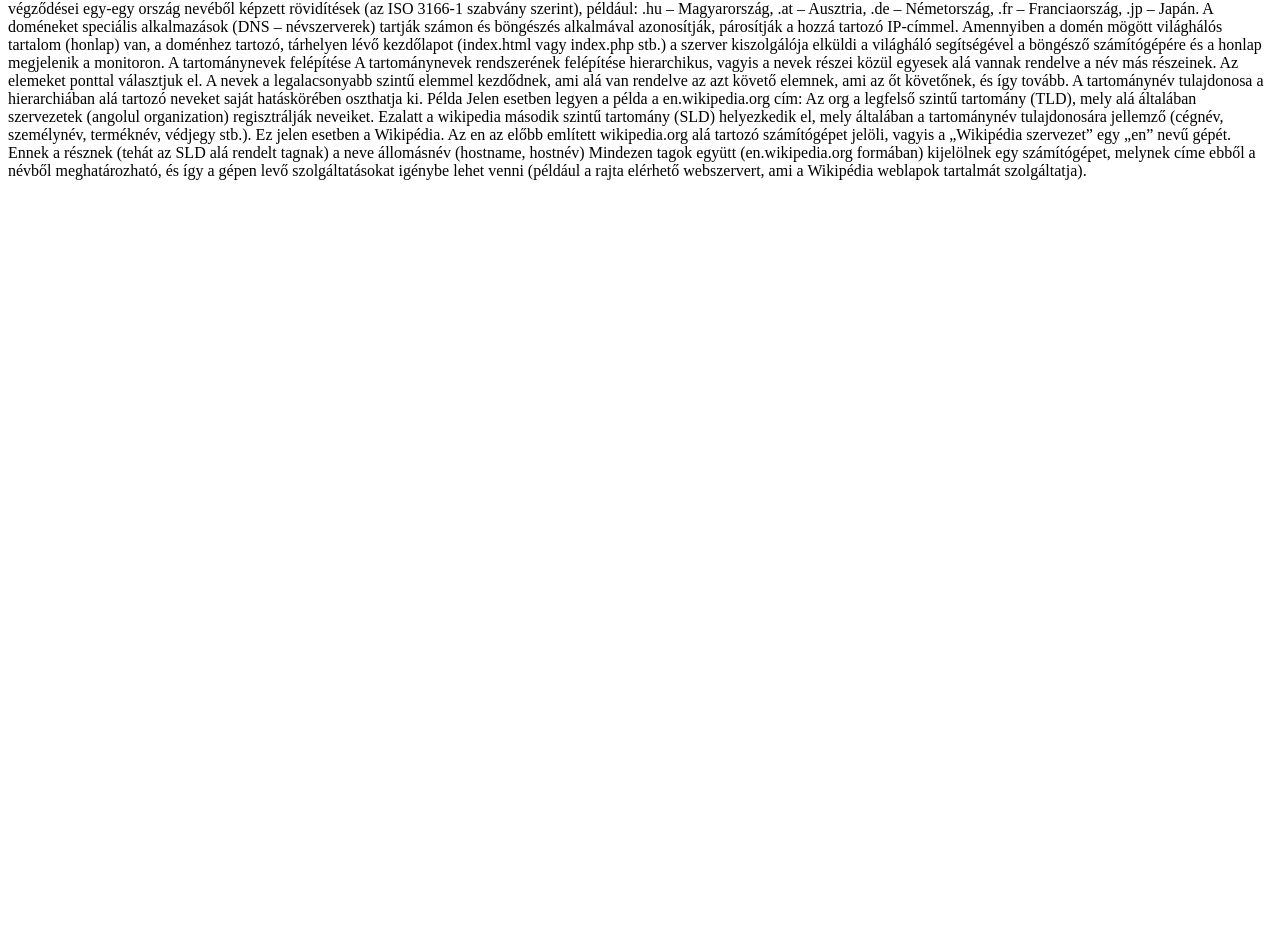
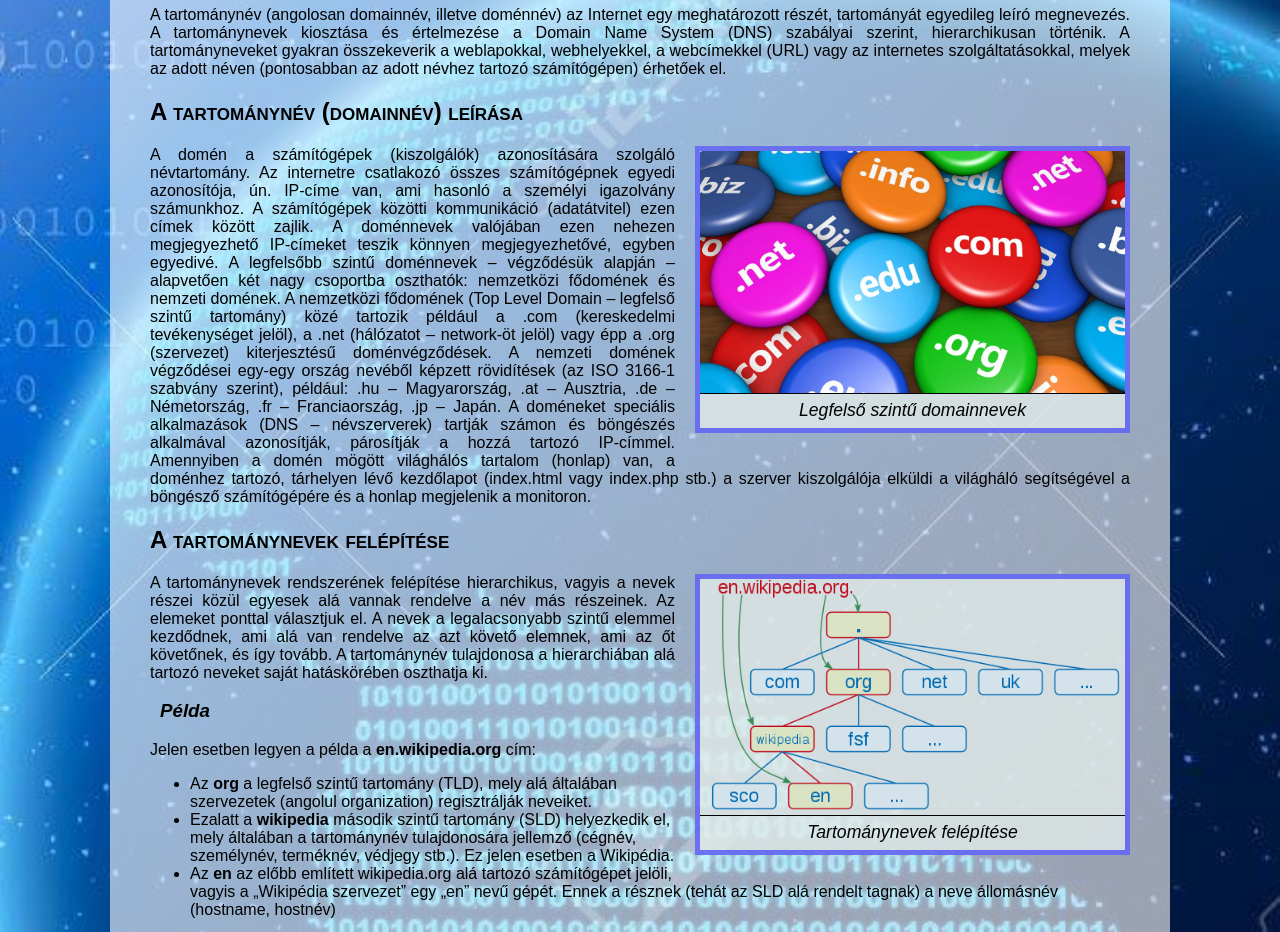
Before and after one commit to nagy2027/tartomanynev, a plain HTML site: page index.html in a window 1280 px wide. Shown: the part 134-1066 px from the top of the page. Before the commit the page ends 800 px from the top, so only its background shows below. Drawn offline with Linux system fonts and the light colour scheme.

Commit message:
tartomanynev veglegesallapot

```diff
--- a/index.html
+++ b/index.html
@@ -1,32 +1,71 @@
 <!DOCTYPE html>
-<html>
+<html lang="hu">
 
 <head>
+  <meta charset="utf-8">
+  <title>A tartománynév</title>
+  <link rel="stylesheet" href="styles.css">
 </head>
 
 <body>
-  <div>
-    A tartománynév
+  <div id="tartalom">
+    <h1>A tartománynév<a href="https://hu.wikipedia.org/wiki/Tartománynév" target="_blank">*</a></h1>
 
-    A tartománynév (angolosan domainnév, illetve doménnév) az Internet egy meghatározott részét, tartományát egyedileg leíró megnevezés. A tartománynevek kiosztása és értelmezése a Domain Name System (DNS) szabályai szerint, hierarchikusan történik. A tartományneveket gyakran összekeverik a weblapokkal, webhelyekkel, a webcímekkel (URL) vagy az internetes szolgáltatásokkal, melyek az adott néven (pontosabban az adott névhez tartozó számítógépen) érhetőek el.
+    <p>A tartománynév (angolosan domainnév, illetve doménnév) az Internet egy meghatározott részét, tartományát
+      egyedileg leíró megnevezés. A tartománynevek kiosztása és értelmezése a Domain Name System (DNS) szabályai
+      szerint, hierarchikusan történik. A tartományneveket gyakran összekeverik a weblapokkal, webhelyekkel, a
+      webcímekkel (URL) vagy az internetes szolgáltatásokkal, melyek az adott néven (pontosabban az adott névhez tartozó
+      számítógépen) érhetőek el.</p>
 
-    A tartománynév (domainnév) leírása
+    <h2>A tartománynév (domainnév) leírása</h2>
 
-    A domén a számítógépek (kiszolgálók) azonosítására szolgáló névtartomány. Az internetre csatlakozó összes számítógépnek egyedi azonosítója, ún. IP-címe van, ami hasonló a személyi igazolvány számunkhoz. A számítógépek közötti kommunikáció (adatátvitel) ezen címek között zajlik. A doménnevek valójában ezen nehezen megjegyezhető IP-címeket teszik könnyen megjegyezhetővé, egyben egyedivé. A legfelsőbb szintű doménnevek – végződésük alapján – alapvetően két nagy csoportba oszthatók: nemzetközi fődomének és nemzeti domének. A nemzetközi fődomének (Top Level Domain – legfelső szintű tartomány) közé tartozik például a .com (kereskedelmi tevékenységet jelöl), a .net (hálózatot – network-öt jelöl) vagy épp a .org (szervezet) kiterjesztésű doménvégződések. A nemzeti domének végződései egy-egy ország nevéből képzett rövidítések (az ISO 3166-1 szabvány szerint), például: .hu – Magyarország, .at – Ausztria, .de – Németország, .fr – Franciaország, .jp – Japán. A doméneket speciális alkalmazások (DNS – névszerverek) tartják számon és böngészés alkalmával azonosítják, párosítják a hozzá tartozó IP-címmel. Amennyiben a domén mögött világhálós tartalom (honlap) van, a doménhez tartozó, tárhelyen lévő kezdőlapot (index.html vagy index.php stb.) a szerver kiszolgálója elküldi a világháló segítségével a böngésző számítógépére és a honlap megjelenik a monitoron.
+    <div class="kepkeret">
+      <img src="tld.jpg" alt="Legfelső szintű domainnevek" title="Legfelső szintű domainnevek">
+      <p class="kepfelirat">Legfelső szintű domainnevek</p>
+    </div>
 
-    A tartománynevek felépítése
+    <p>A domén a számítógépek (kiszolgálók) azonosítására szolgáló névtartomány. Az internetre csatlakozó összes
+      számítógépnek egyedi azonosítója, ún. IP-címe van, ami hasonló a személyi igazolvány számunkhoz. A számítógépek
+      közötti kommunikáció (adatátvitel) ezen címek között zajlik. A doménnevek valójában ezen nehezen megjegyezhető
+      IP-címeket teszik könnyen megjegyezhetővé, egyben egyedivé. A legfelsőbb szintű doménnevek – végződésük alapján –
+      alapvetően két nagy csoportba oszthatók: nemzetközi fődomének és nemzeti domének. A nemzetközi fődomének (Top
+      Level Domain – legfelső szintű tartomány) közé tartozik például a .com (kereskedelmi tevékenységet jelöl), a .net
+      (hálózatot – network-öt jelöl) vagy épp a .org (szervezet) kiterjesztésű doménvégződések. A nemzeti domének
+      végződései egy-egy ország nevéből képzett rövidítések (az ISO 3166-1 szabvány szerint), például: .hu –
+      Magyarország, .at – Ausztria, .de – Németország, .fr – Franciaország, .jp – Japán. A doméneket speciális
+      alkalmazások (DNS – névszerverek) tartják számon és böngészés alkalmával azonosítják, párosítják a hozzá tartozó
+      IP-címmel. Amennyiben a domén mögött világhálós tartalom (honlap) van, a doménhez tartozó, tárhelyen lévő
+      kezdőlapot (index.html vagy index.php stb.) a szerver kiszolgálója elküldi a világháló segítségével a böngésző
+      számítógépére és a honlap megjelenik a monitoron.</p>
 
-    A tartománynevek rendszerének felépítése hierarchikus, vagyis a nevek részei közül egyesek alá vannak rendelve a név más részeinek. Az elemeket ponttal választjuk el. A nevek a legalacsonyabb szintű elemmel kezdődnek, ami alá van rendelve az azt követő elemnek, ami az őt követőnek, és így tovább. A tartománynév tulajdonosa a hierarchiában alá tartozó neveket saját hatáskörében oszthatja ki.
+    <h2>A tartománynevek felépítése</h2>
 
-    Példa
+    <div class="kepkeret">
+      <img src="felepites.png" alt="Tartománynevek felépítése" title="Tartománynevek felépítése">
+      <p class="kepfelirat">Tartománynevek felépítése</p>
+    </div>
 
-    Jelen esetben legyen a példa a en.wikipedia.org cím:
+    <p>A tartománynevek rendszerének felépítése hierarchikus, vagyis a nevek részei közül egyesek alá vannak rendelve a
+      név más részeinek. Az elemeket ponttal választjuk el. A nevek a legalacsonyabb szintű elemmel kezdődnek, ami alá
+      van rendelve az azt követő elemnek, ami az őt követőnek, és így tovább. A tartománynév tulajdonosa a hierarchiában
+      alá tartozó neveket saját hatáskörében oszthatja ki.</p>
 
-    Az org a legfelső szintű tartomány (TLD), mely alá általában szervezetek (angolul organization) regisztrálják neveiket.
-    Ezalatt a wikipedia második szintű tartomány (SLD) helyezkedik el, mely általában a tartománynév tulajdonosára jellemző (cégnév, személynév, terméknév, védjegy stb.). Ez jelen esetben a Wikipédia.
-    Az en az előbb említett wikipedia.org alá tartozó számítógépet jelöli, vagyis a „Wikipédia szervezet” egy „en” nevű gépét. Ennek a résznek (tehát az SLD alá rendelt tagnak) a neve állomásnév (hostname, hostnév)
+    <h3>Példa</h3>
 
-    Mindezen tagok együtt (en.wikipedia.org formában) kijelölnek egy számítógépet, melynek címe ebből a névből meghatározható, és így a gépen levő szolgáltatásokat igénybe lehet venni (például a rajta elérhető webszervert, ami a Wikipédia weblapok tartalmát szolgáltatja).
+    <p>Jelen esetben legyen a példa a <span class="kiemelt">en.wikipedia.org</span> cím:</p>
+
+    <ul>
+      <li>Az <span class="kiemelt">org</span> a legfelső szintű tartomány (TLD), mely alá általában szervezetek (angolul organization) regisztrálják
+      neveiket.</li>
+      <li>Ezalatt a <span class="kiemelt">wikipedia</span> második szintű tartomány (SLD) helyezkedik el, mely általában a tartománynév tulajdonosára
+      jellemző (cégnév, személynév, terméknév, védjegy stb.). Ez jelen esetben a Wikipédia.</li>
+      <li>Az <span class="kiemelt">en</span> az előbb említett wikipedia.org alá tartozó számítógépet jelöli, vagyis a „Wikipédia szervezet” egy „en”
+      nevű gépét. Ennek a résznek (tehát az SLD alá rendelt tagnak) a neve állomásnév (hostname, hostnév)</li>
+    </ul>
+
+    <p>Mindezen tagok együtt (en.wikipedia.org formában) kijelölnek egy számítógépet, melynek címe ebből a névből
+      meghatározható, és így a gépen levő szolgáltatásokat igénybe lehet venni (például a rajta elérhető webszervert,
+      ami a Wikipédia weblapok tartalmát szolgáltatja).</p>
   </div>
 </body>
 
--- a/styles.css
+++ b/styles.css
@@ -1,4 +1,5 @@
 body {
+  background-image: url("back.jpg");
   font-family: sans-serif;
   background-repeat: no-repeat;
   background-position-x: center;
@@ -27,6 +28,7 @@ body {
   margin-left: 20px;
   margin-bottom: 20px;
   background-color:  rgba(227, 235, 233, 0.8);
+  border: 5px solid rgba(0,0,255,0.5);
 }
 
 .kepkeret img {
@@ -44,8 +46,38 @@ h1, h2 {
 p.kepfelirat {
   font-size: 1.1em;
   margin: 0px;
+  font-style: italic;
+  text-align: center;
+  line-height: 140%;
 }
 
 p {
   text-align: justify;
 }
+
+.kiemelt
+{
+  font-weight: bold;
+}
+
+h3
+{
+  font-style: italic;
+  text-indent: 10px;
+}
+
+a
+{
+  text-decoration: none;
+  color: yellow;
+}
+
+a:visited
+{
+  color: yellow;
+}
+
+a:hover
+{
+  color: red;
+}
```
Also changed, not shown: indexValidalas.png (added), stylesValidalas.png (added).
